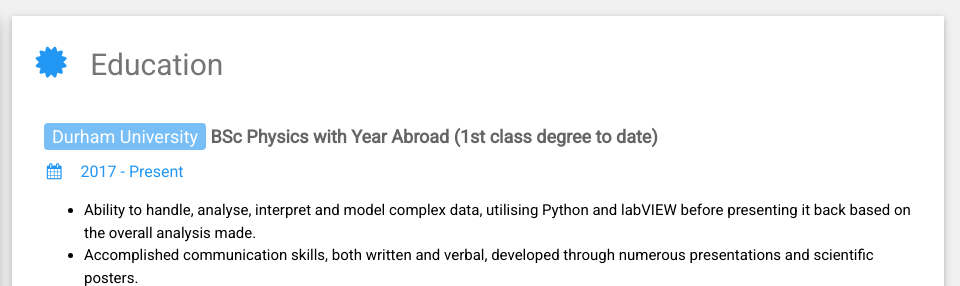
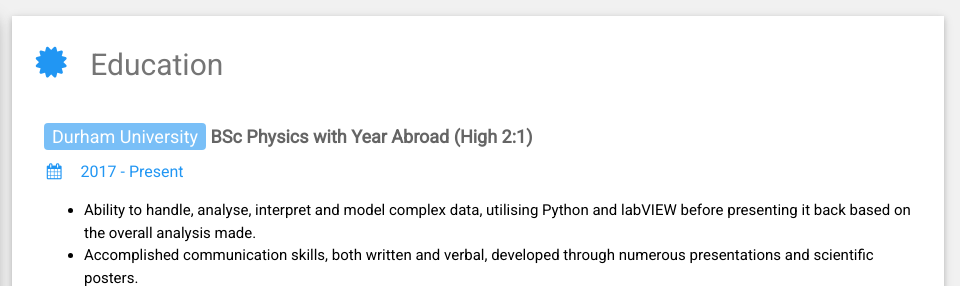
Before and after one commit to MahmoudA98/MyCV, a plain HTML site: page index.html in a window 1280 px wide. Shown: the top 286 px of the page, 320-1280 px from the left. Drawn offline with nearby package versions, Linux system fonts and the light colour scheme.

Commit message:
Update index.html
unfortunately i missed a first-class degree by 2 marks, so need to update the CV XD

```diff
--- a/index.html
+++ b/index.html
@@ -109,7 +109,7 @@
       <div class="w3-container w3-card w3-white">
         <h2 class="w3-text-grey w3-padding-16"><i class="fa fa-certificate fa-fw w3-margin-right w3-xxlarge w3-text-blue"></i>Education</h2>
         <div class="w3-container">
-          <h5 class="w3-opacity"><span class="w3-tag w3-blue w3-round">Durham University</span><b>  BSc Physics with Year Abroad (1st class degree to date)</b></h5>
+          <h5 class="w3-opacity"><span class="w3-tag w3-blue w3-round">Durham University</span><b>  BSc Physics with Year Abroad (High 2:1)</b></h5>
           <h6 class="w3-text-blue"><i class="fa fa-calendar fa-fw w3-margin-right"></i>2017 - Present</h6></h6>
           <ul>
  	 <li>Ability to handle, analyse, interpret and model complex data, utilising Python and labVIEW before presenting it back based on the overall analysis made. </li>
```
